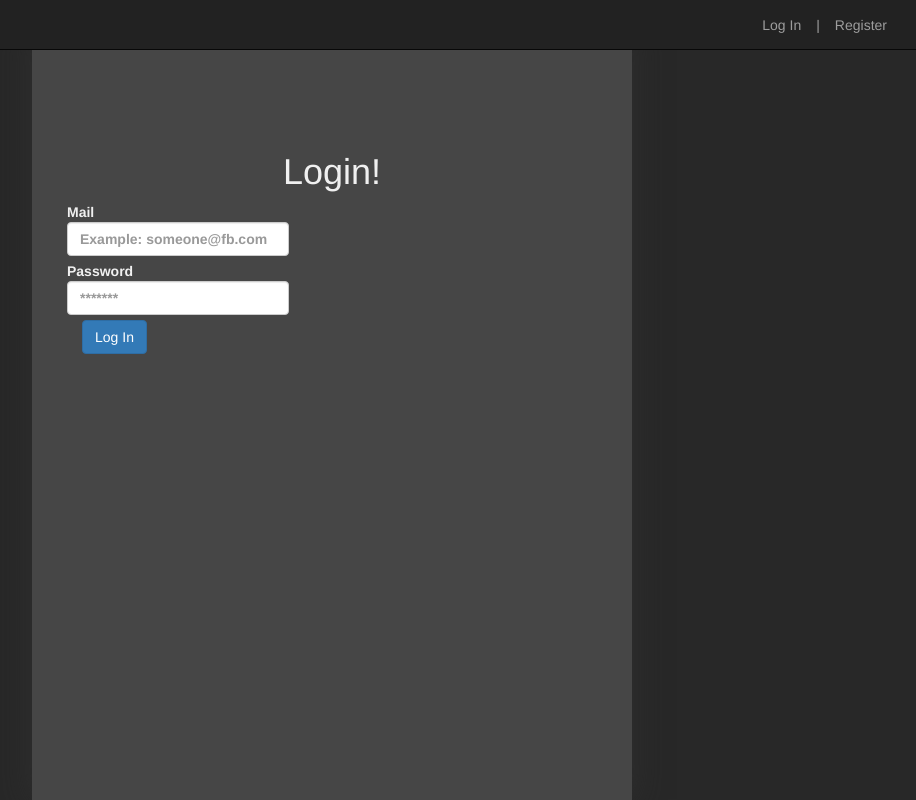
After one commit to cristianjeldes/fbhackatonproject, a Django app: template fbproject/project/templates/project/login.html in a window 1280 px wide. The commit adds this page. Shown: the whole page, without its empty margins (308-1224 px from the left). Run offline with Django 3.2, Linux system fonts and the light colour scheme; the template is opened without the code that fills it, so the values that code supplies are empty; some libraries are stand-ins or nearby versions.

Commit message:
Add login

```diff
--- a/fbproject/project/templates/project/base.html
+++ b/fbproject/project/templates/project/base.html
@@ -9,10 +9,10 @@
 
     <title>{{title}}</title>
     <link href="https://maxcdn.bootstrapcdn.com/bootstrap/3.3.7/css/bootstrap.min.css" rel="stylesheet" integrity="sha384-BVYiiSIFeK1dGmJRAkycuHAHRg32OmUcww7on3RYdg4Va+PmSTsz/K68vbdEjh4u" crossorigin="anonymous">
+    <link rel="stylesheet" href="//code.jquery.com/ui/1.12.1/themes/base/jquery-ui.css">
     <link href="/static/css/main.css" rel="stylesheet">
-    <link href="https://cdn.datatables.net/1.10.12/css/jquery.dataTables.min.css" rel="stylesheet">
-    <link rel="stylesheet" href="//code.jquery.com/ui/1.12.1/themes/base/jquery-ui.css">
-     <script src="https://ajax.googleapis.com/ajax/libs/jquery/1.12.4/jquery.min.js"></script>
+
+    <script src="https://ajax.googleapis.com/ajax/libs/jquery/1.12.4/jquery.min.js"></script>
     <script src="https://maxcdn.bootstrapcdn.com/bootstrap/3.3.7/js/bootstrap.min.js" integrity="sha384-Tc5IQib027qvyjSMfHjOMaLkfuWVxZxUPnCJA7l2mCWNIpG9mGCD8wGNIcPD7Txa" crossorigin="anonymous"></script>
     <script   src="//cdn.datatables.net/1.10.12/js/jquery.dataTables.min.js" ></script>
     <script src="https://code.jquery.com/ui/1.12.1/jquery-ui.js"></script>
--- a/fbproject/project/templates/project/index.html
+++ b/fbproject/project/templates/project/index.html
@@ -7,7 +7,7 @@
    	</a>
    </div>
    <div style="height: 50%; width: 100%; background: rgb(240,240,240);">
-   	<div style="height: 100%;background: url('http://image.prntscr.com/image/1b97f2fcbdf74a168ca0ee0553bd380d.png') center center no-repeat;background-size: 100% 100%;"></div>
+   	<a href="/complaint_map"><div style="height: 100%;background: url('http://image.prntscr.com/image/1b97f2fcbdf74a168ca0ee0553bd380d.png') center center no-repeat;background-size: 100% 100%;"></div></a>
    </div>
 </div>
 <div style="clear:both"></div>
--- /dev/null
+++ b/fbproject/project/templates/project/login.html
@@ -0,0 +1,31 @@
+{% extends 'project/base.html' %}
+{% block content %}
+<div style="width: 100%; height: 96%;position: absolute; top:4%;right:0px; background:rgb(40,40,40);">
+	<div class="form-content center-block">
+		<h1 style="text-align:center;">Login!</h1>
+	  	<form method="post" action="" enctype="multipart/form-data">
+		    {% csrf_token %}
+		    <div class="form-group" style="width:500px;margin: 0 auto;">
+			    <div class="row">
+					<label for="username">Mail
+						<input class="form-control" type="text" name="username" placeholder="Example: someone@fb.com">
+					</label>
+				</div>
+				<div class="row">
+					<label for="password">Password
+						<input class="form-control" type="password" name="password" placeholder="*******">
+					</label>
+				</div>
+			    <input class="btn-primary btn" style="margin:0 auto;" type="submit" value="Log In"/>
+			</div>
+	  	</form>
+	</div>
+</d
+{% endblock %}
+{% block js %}
+<script src="/static/js/index.js"></script>
+<script async defer
+    src="https://maps.googleapis.com/maps/api/js?key=AIzaSyAs9LO2I1FriDFB7m2u_ft5LC35h9Mxq_0&callback=initMap">
+</script>
+<script src="/static/js/geolocation.js"></script>
+{% endblock %}
--- a/fbproject/project/templates/project/sendComplaintTaxi.html
+++ b/fbproject/project/templates/project/sendComplaintTaxi.html
@@ -36,6 +36,7 @@
 			</div>
 		</form>
 	</div>
+</div>
 {% endblock %}
 {% block js %}
 <script src="/static/js/index.js"></script>
--- a/fbproject/project/urls.py
+++ b/fbproject/project/urls.py
@@ -16,7 +16,7 @@ Including another URLconf
 from django.conf.urls import url
 from django.contrib import admin
 from .views import *
-
+from django.contrib.auth import views as auth_views
 urlpatterns = [
 	url(r'^$', IndexView.as_view()),
 	url(r'^complaint_map/$', ComplaintMapView.as_view()),
@@ -27,4 +27,6 @@ urlpatterns = [
     url(r'^select_type/taxi/$', SelectTypeTaxiView.as_view()),
     url(r'^select_type/underground/$', SelectTypeUndergroundView.as_view()),
     url(r'^admin/', admin.site.urls),
+    url(r'^login/$', auth_views.login, {'template_name': 'project/login.html'}, name='login'),
+    url(r'^logout/$', auth_views.logout, name='logout'),
 ]
--- a/fbproject/static/css/main.css
+++ b/fbproject/static/css/main.css
@@ -6,7 +6,7 @@
 .form-content{
 	width:600px;
 	min-width: 300px;
-	box-shadow: 0px -1px 30px 0px rgba(50, 50, 50, 0.75)
+	box-shadow: 0px -1px 30px 0px rgba(50, 50, 50, 0.75);
 	margin: 0 auto;
 	background: rgb(70,70,70);
 	height: 100%;
@@ -41,5 +41,9 @@
 }
 
 #map {
-    height: 100%;
+    position: absolute;
+    top: 2%;
+    left: 0;
+    right: 0;
+    width: 100%;
 }
```
Also changed, not shown: fbproject/project/templates/project/complaintMap.html (+3 -10 lines).
